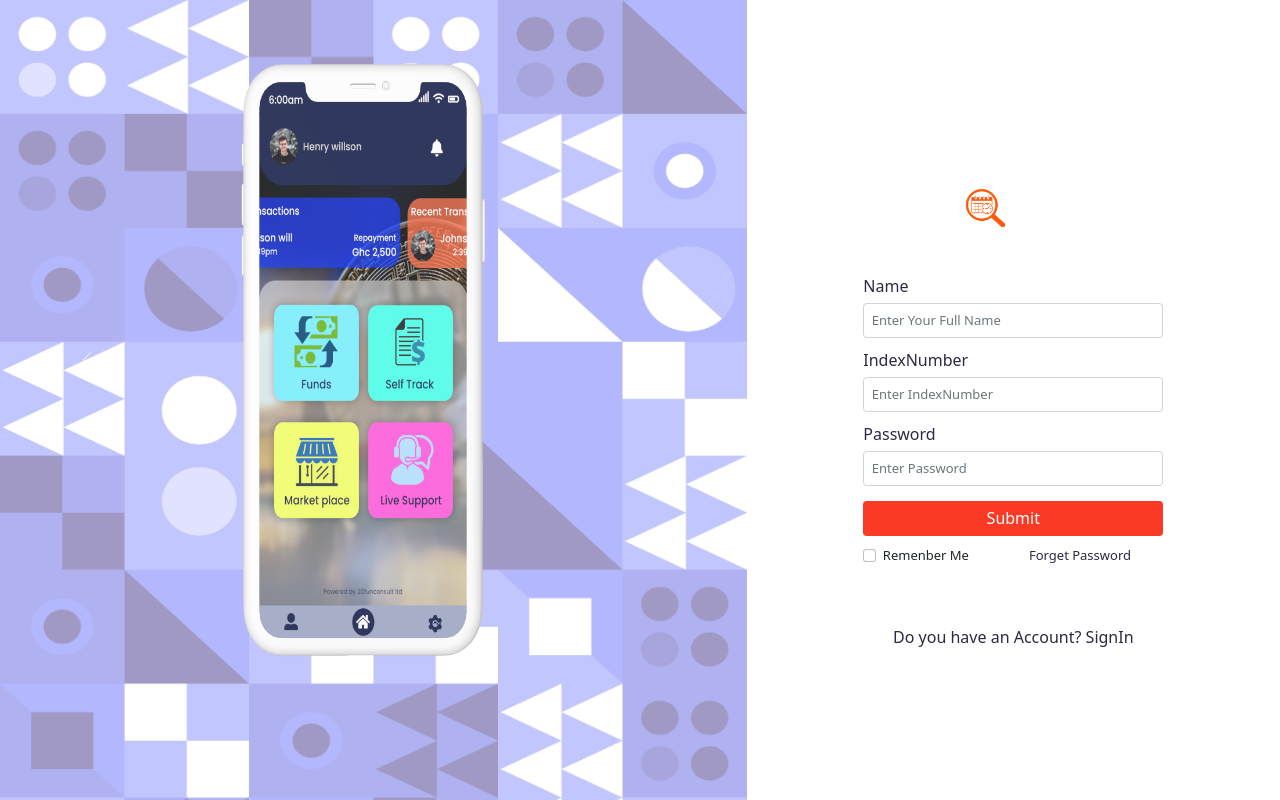
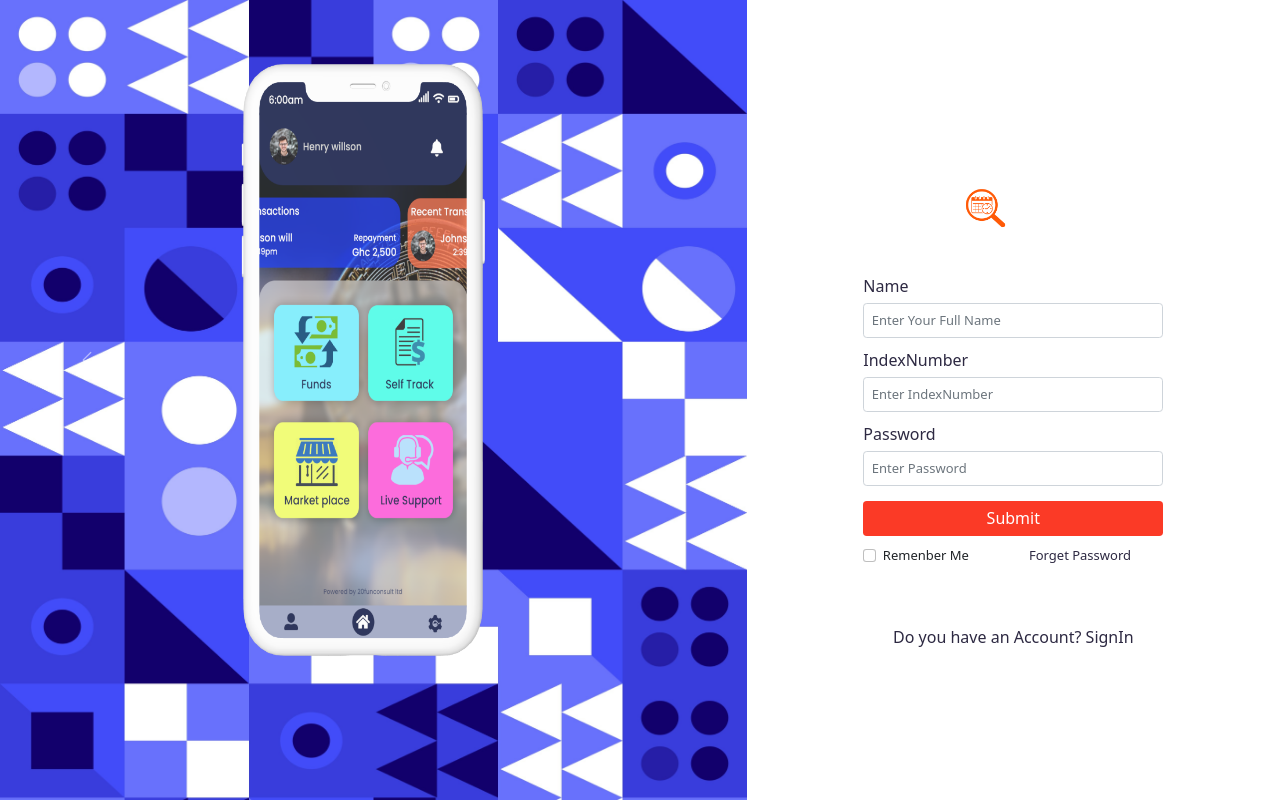
Before and after one commit to perrykwarteng/TimeTableApp, a PHP site: page /forms/registration.php in a window 1280 px wide. Run offline with PHP 8.4, Linux system fonts and the light colour scheme.

Commit message:
changed the opacity of the cover image in the formstyles sheet

```diff
--- a/styles/formStyles/formStyle.css
+++ b/styles/formStyles/formStyle.css
@@ -89,7 +89,7 @@ html{
         width: 100%;
         height: 100vh;
         display: block;
-        opacity: 40%;
+        opacity: 100%;
      }
      .cover .carousel{
         position: absolute;
```
